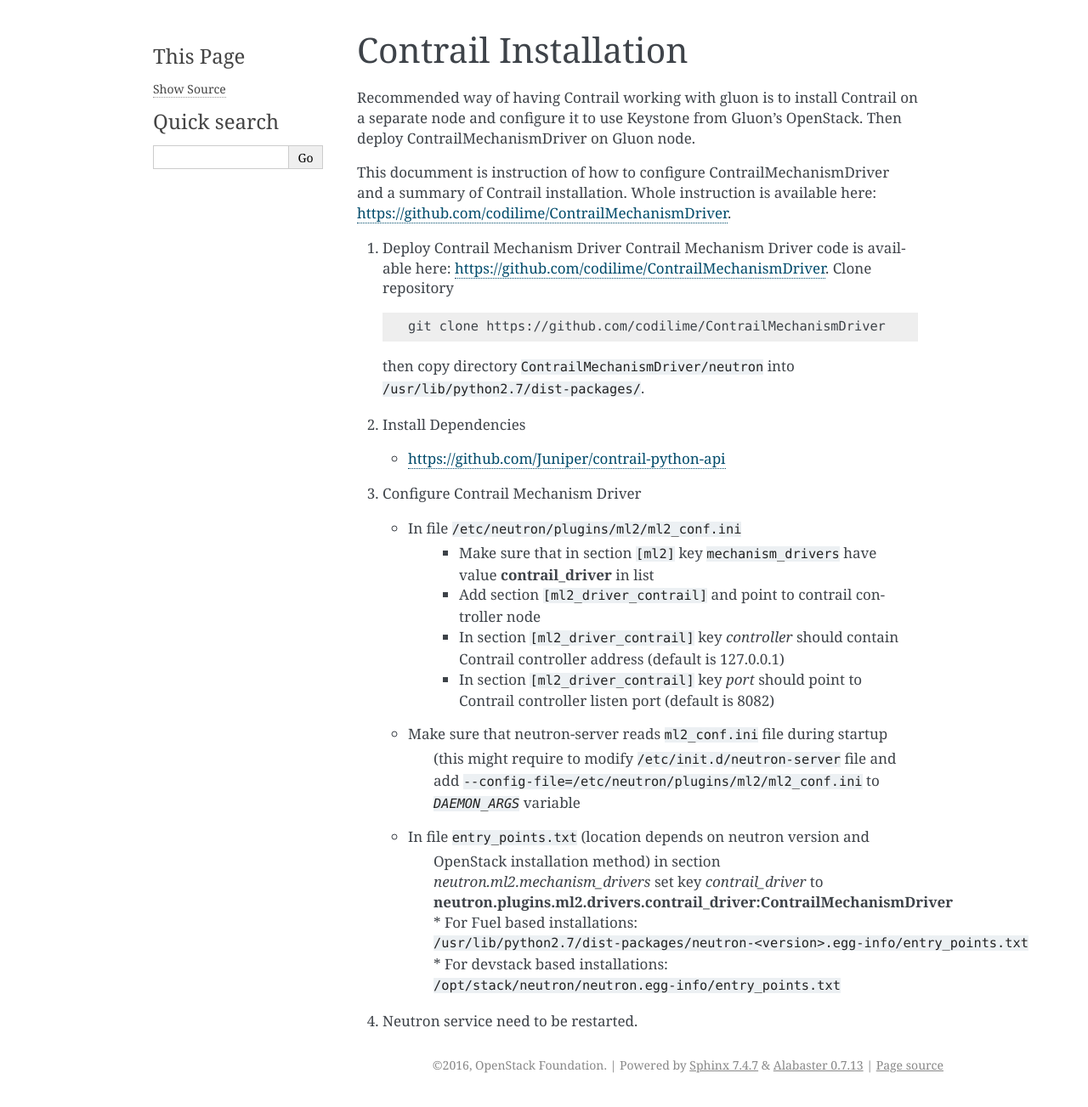
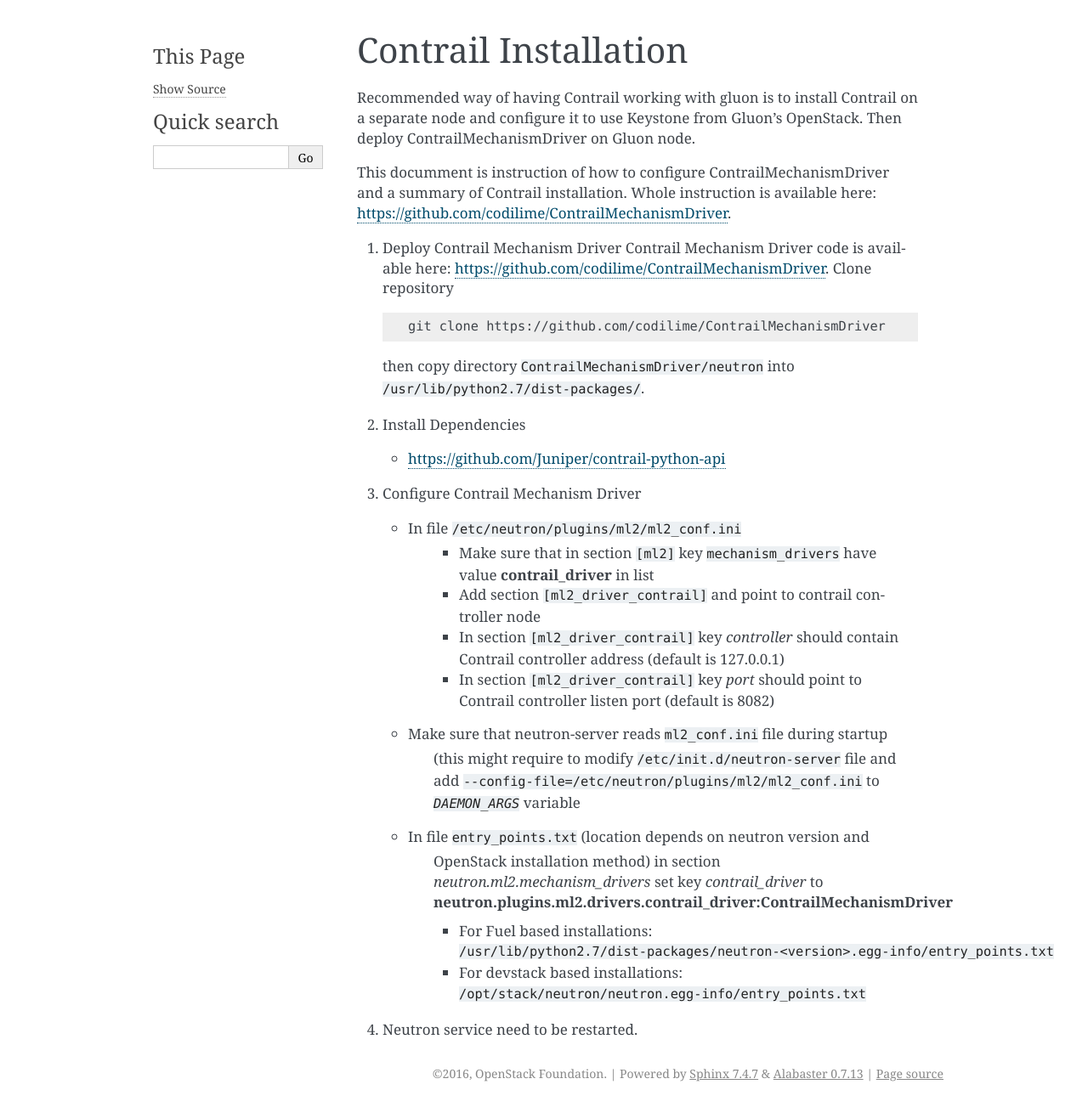
Before and after one commit to openstack-archive/gluon, a Sphinx documentation site: the page built from doc/source/installation/install_contrail.rst, in a window 1280 px wide. Shown: the whole page at 85% size. Built offline with Sphinx 7.4.7, drawn with Linux system fonts in a browser that asks for light colours; pages that are not in the unit, such as notebooks, are missing from menus.

```diff
--- a/doc/source/installation/install_contrail.rst
+++ b/doc/source/installation/install_contrail.rst
@@ -68,6 +68,7 @@ https://github.com/codilime/ContrailMechanismDriver.
       *neutron.ml2.mechanism_drivers*
       set key *contrail_driver* to
       **neutron.plugins.ml2.drivers.contrail_driver:ContrailMechanismDriver**
-      * For Fuel based installations: ``/usr/lib/python2.7/dist-packages/neutron-<version>.egg-info/entry_points.txt``
-      * For devstack based installations: ``/opt/stack/neutron/neutron.egg-info/entry_points.txt``
+
+      - For Fuel based installations: ``/usr/lib/python2.7/dist-packages/neutron-<version>.egg-info/entry_points.txt``
+      - For devstack based installations: ``/opt/stack/neutron/neutron.egg-info/entry_points.txt``
 #. Neutron service need to be restarted.
```
